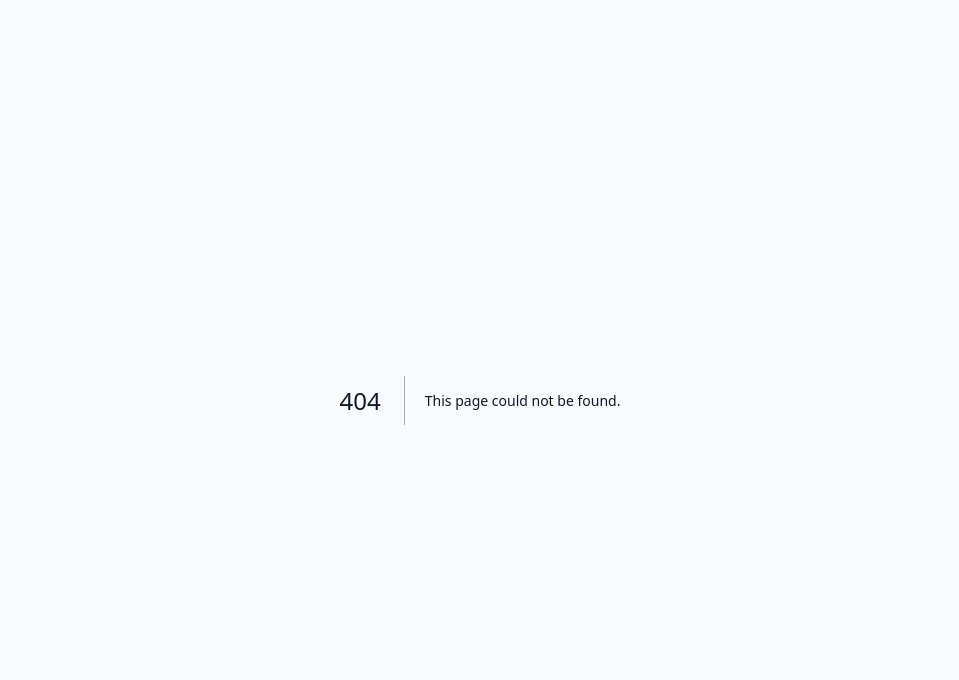
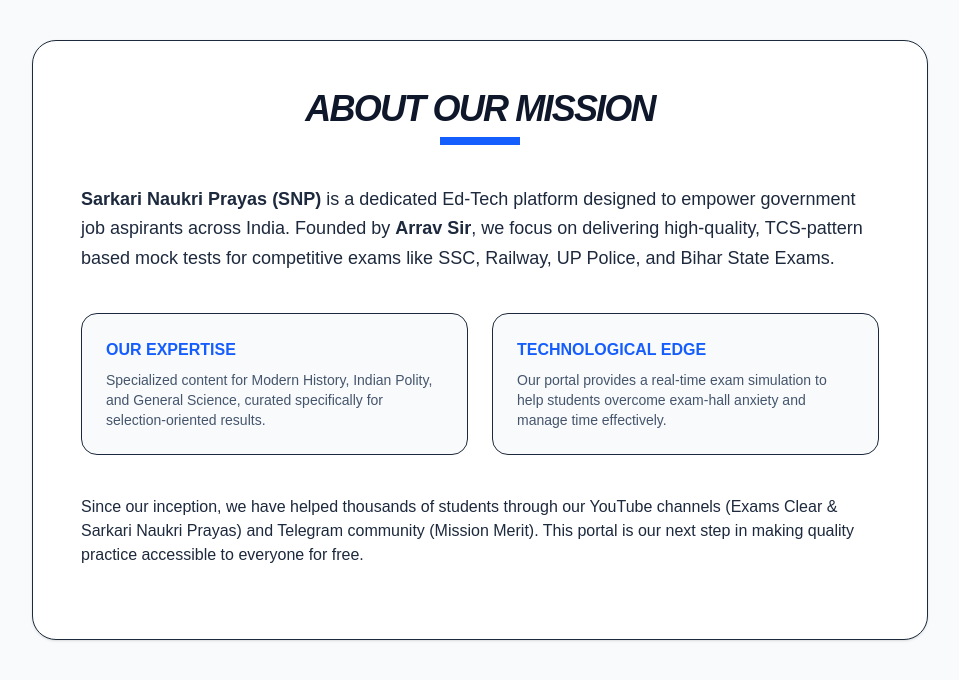
Before and after one commit to kashishbhaig/sarkari-naukri-portal, a Next.js app: page /about in a window 1280 px wide. Before the commit this address had no page. Shown: the top 680 px of the page, without its empty margins (160-1119 px from the left). Built offline with nearby package versions, Linux system fonts and the light colour scheme.

Commit message:
Create page.tsx

```diff
--- /dev/null
+++ b/app/about/page.tsx
@@ -0,0 +1,27 @@
+export default function About() {
+  return (
+    <div className="max-w-4xl mx-auto p-6 md:p-12 text-slate-800 bg-white my-10 shadow-sm border rounded-3xl">
+      <div className="text-center mb-10">
+        <h1 className="text-4xl font-black uppercase text-slate-900 italic tracking-tighter">About Our Mission</h1>
+        <div className="w-20 h-2 bg-blue-600 mx-auto mt-2"></div>
+      </div>
+
+      <p className="text-lg font-medium mb-6 leading-relaxed">
+        <strong>Sarkari Naukri Prayas (SNP)</strong> is a dedicated Ed-Tech platform designed to empower government job aspirants across India. Founded by <strong>Arrav Sir</strong>, we focus on delivering high-quality, TCS-pattern based mock tests for competitive exams like SSC, Railway, UP Police, and Bihar State Exams.
+      </p>
+
+      <div className="grid md:grid-cols-2 gap-6 my-10">
+        <div className="p-6 bg-slate-50 rounded-2xl border">
+          <h3 className="font-black text-blue-600 uppercase mb-2">Our Expertise</h3>
+          <p className="text-sm text-slate-600">Specialized content for Modern History, Indian Polity, and General Science, curated specifically for selection-oriented results.</p>
+        </div>
+        <div className="p-6 bg-slate-50 rounded-2xl border">
+          <h3 className="font-black text-blue-600 uppercase mb-2">Technological Edge</h3>
+          <p className="text-sm text-slate-600">Our portal provides a real-time exam simulation to help students overcome exam-hall anxiety and manage time effectively.</p>
+        </div>
+      </div>
+
+      <p className="mb-6 font-medium">Since our inception, we have helped thousands of students through our YouTube channels (Exams Clear & Sarkari Naukri Prayas) and Telegram community (Mission Merit). This portal is our next step in making quality practice accessible to everyone for free.</p>
+    </div>
+  );
+}
```
